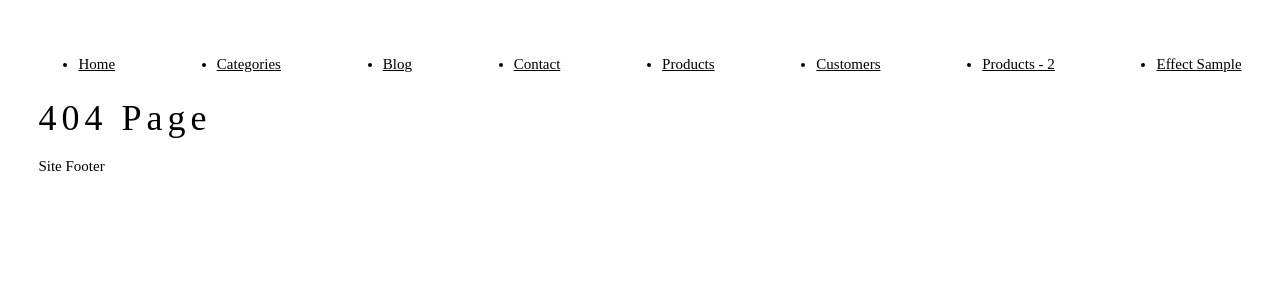
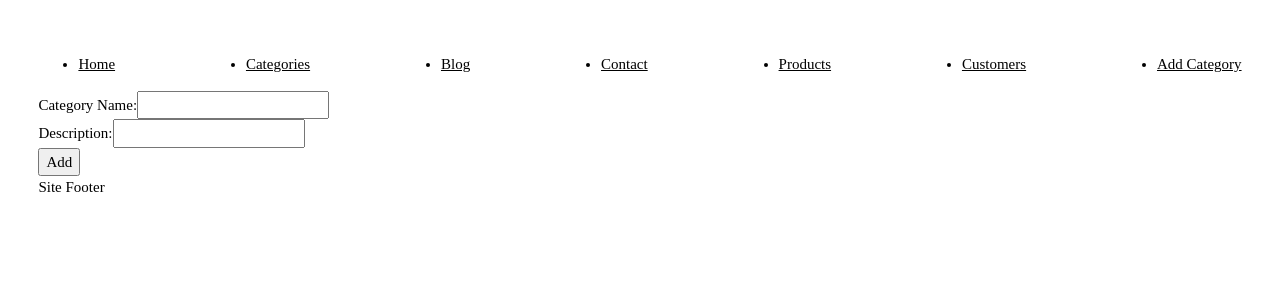
Before and after one commit to yakintech/tatil-budur-react-tutorial, a React (Create React App) app: page /addcategory in a window 1280 px wide. Before the commit this address had no page. Shown: the top 300 px of the page. Built offline with nearby package versions, Linux system fonts and the light colour scheme.

Commit message:
input-state sample

```diff
--- a/src/App.tsx
+++ b/src/App.tsx
@@ -10,6 +10,7 @@ import EffectDependency from "./effect/EffectDependency"
 import CategoryPage from "./apiOperations/CategoryPage"
 import CustomersPage from "./apiOperations/CustomersPage"
 import CustomerDetailPage from "./apiOperations/CustomerDetailPage"
+import AddCategory from "./apiOperations/AddCategory"
 
 function App() {
 
@@ -25,8 +26,10 @@ function App() {
         <li><Link to='/contact'>Contact</Link></li>
         <li><Link to='/products'>Products</Link></li>
         <li><Link to='/customers'>Customers</Link></li>
-        <li><a href="/products">Products - 2</a></li>
-        <li><a href="/effectsample">Effect Sample</a></li>
+        <li><Link to='/addcategory'>Add Category</Link></li>
+
+        {/* <li><a href="/products">Products - 2</a></li>
+        <li><a href="/effectsample">Effect Sample</a></li> */}
 
 
 
@@ -42,6 +45,7 @@ function App() {
         <Route path="/categories" element={<CategoryPage/>} />
         <Route path="/customers" element={<CustomersPage/>} />
         <Route path="/customers/:id" element={<CustomerDetailPage/>} />
+        <Route path="/addcategory" element={<AddCategory/>} />
 
         {/* :id url içerisindeki parametreyi temsil eder */}
         <Route path="/products/:id" element={<ProductDetailPage/>} />
--- /dev/null
+++ b/src/apiOperations/AddCategory.tsx
@@ -0,0 +1,36 @@
+import axios from 'axios'
+import React, { useState } from 'react'
+
+function AddCategory() {
+
+    const [name, setName] = useState<string>("")
+    const [description, setDescription] = useState<string>("")
+
+
+
+    const add = () => {
+
+        axios.post('https://northwind.vercel.app/api/categories', { name, description })
+            .then(res => {
+                alert("Success")
+            })
+
+    }
+
+    return (<>
+        <div>
+            <label htmlFor="">Category Name:</label>
+            <input type='text' onChange={(e) => setName(e.target.value)} />
+        </div>
+        <div>
+            <label htmlFor="">Description:</label>
+            <input type='text' onChange={(e) => setDescription(e.target.value)} />
+        </div>
+        <div>
+            <button onClick={add}>Add</button>
+        </div>
+    </>
+    )
+}
+
+export default AddCategory
```
